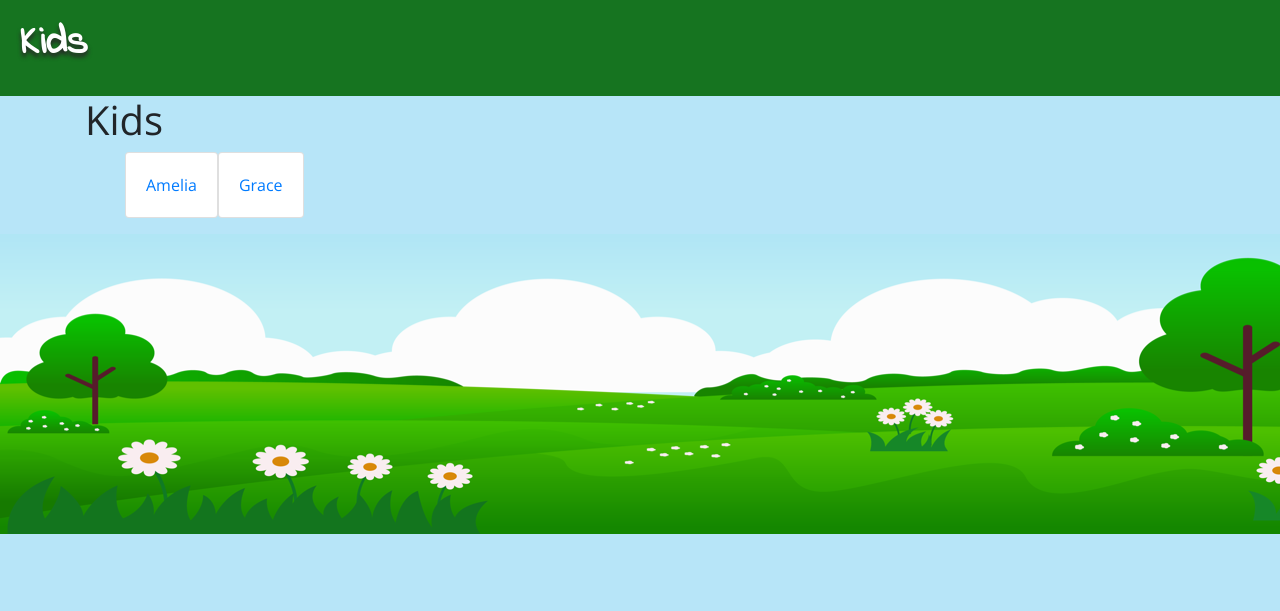
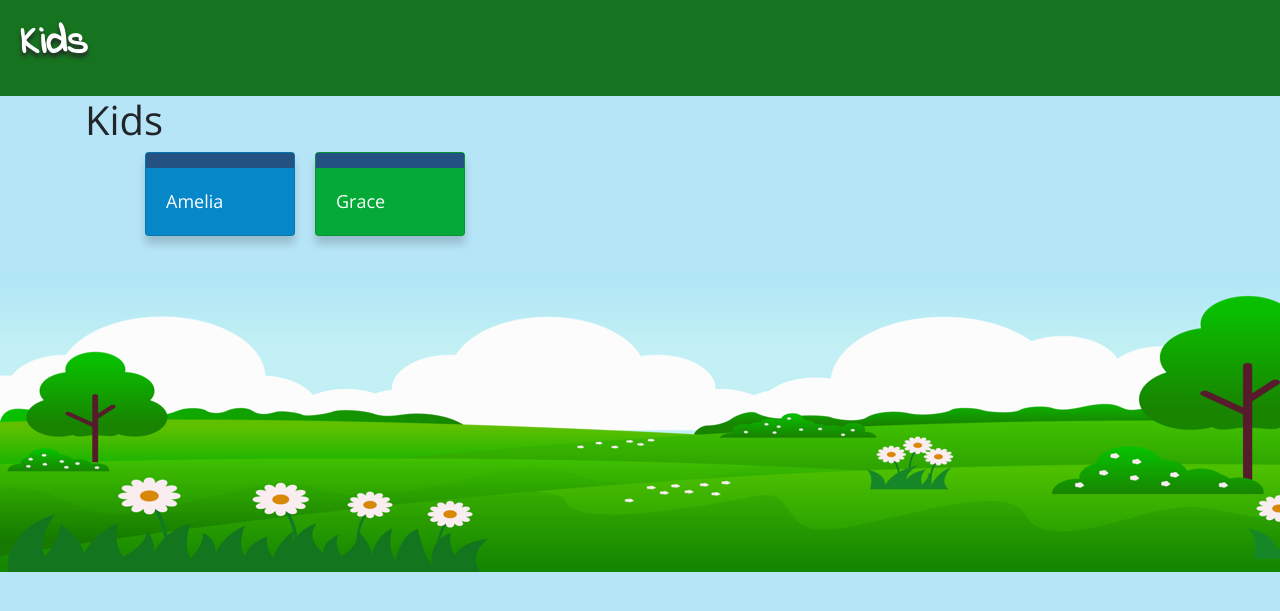
Before and after one commit to dobe0002/kids, a Jekyll site: the page built from index.md, in a window 1280 px wide. Shown: the top 611 px of the page. Built offline with Jekyll 4.4.1, drawn with Linux system fonts in a browser that asks for light colours; our own code applies the rules of GitHub Pages for plain Markdown files.

Commit message:
Update style.scss

```diff
--- a/assets/css/style.scss
+++ b/assets/css/style.scss
@@ -27,7 +27,7 @@ header {
     flex-flow: row wrap;
 
     li {
-      .card {
+      &.card {
         min-width: 150px;
         margin-left: 20px;
         margin-bottom: 20px;
```
